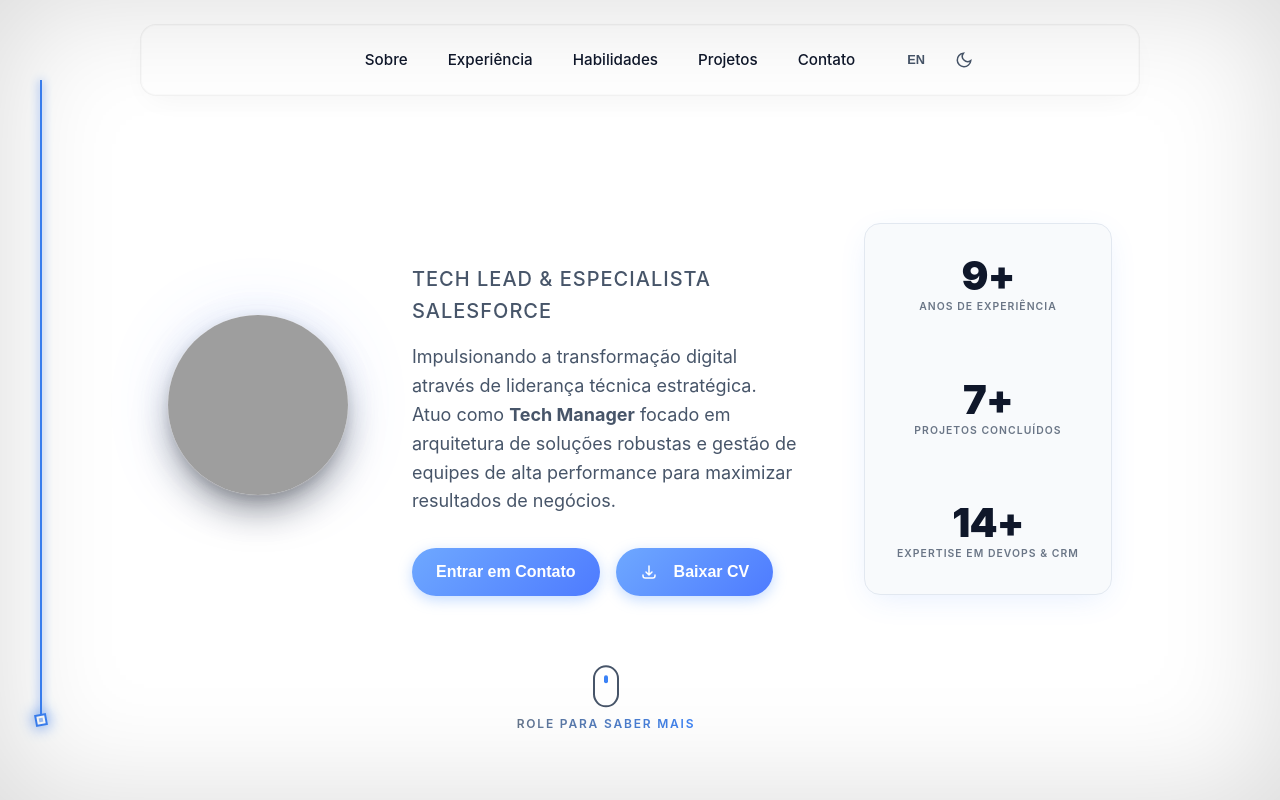
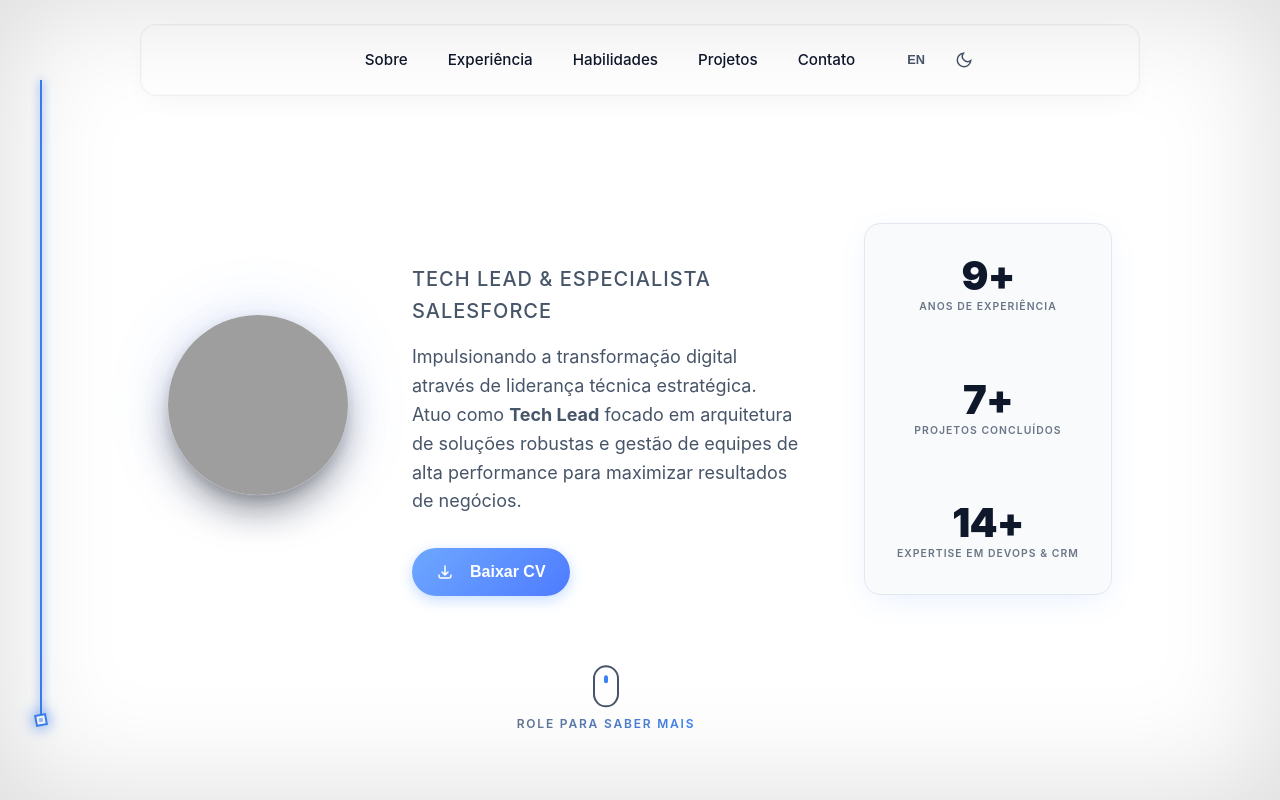
Before and after one commit to ncalvin/cv, a React (Vite) app: page / in a window 1280 px wide. Shown: the top 800 px of the page. Built offline with nearby package versions, Linux system fonts and the light colour scheme; grey boxes are pictures that could not be loaded.

Commit message:
Update Header: Remove contact button and update title to Tech Lead

```diff
--- a/components/Header.tsx
+++ b/components/Header.tsx
@@ -1,5 +1,5 @@
 import React, { useEffect, useRef, useState } from 'react';
-import { DownloadIcon } from './Icons';
+import { DownloadIcon, MailIcon } from './Icons';
 import DownloadCVButton from './DownloadCVButton';
 import AvatarLogo from './AvatarLogo';
 import { motion, useInView, useSpring, useTransform } from 'framer-motion';
@@ -102,18 +102,14 @@ const Header: React.FC = () => {
             </div>
 
             <p style={styles.description} className="animate-on-scroll">
-              Impulsionando a transformação digital através de liderança técnica estratégica. Atuo como <strong>Tech Manager</strong> focado em arquitetura de soluções robustas e gestão de equipes de alta performance para maximizar resultados de negócios.
+              Impulsionando a transformação digital através de liderança técnica estratégica. Atuo como <strong>Tech Lead</strong> focado em arquitetura de soluções robustas e gestão de equipes de alta performance para maximizar resultados de negócios.
             </p>
+
+
 
             {/* CTA Buttons */}
             <div style={styles.ctaContainer} className="animate-on-scroll">
-              <button
-                onClick={scrollToContact}
-                className="btn btn-primary"
-                style={styles.ctaPrimary}
-              >
-                Entrar em Contato
-              </button>
+
               <button
                 onClick={handleDownloadCV}
                 className="btn btn-primary"
@@ -179,7 +175,7 @@ const Header: React.FC = () => {
           </div>
         </div>
       </div>
-    </header>
+    </header >
   );
 };
 
```
